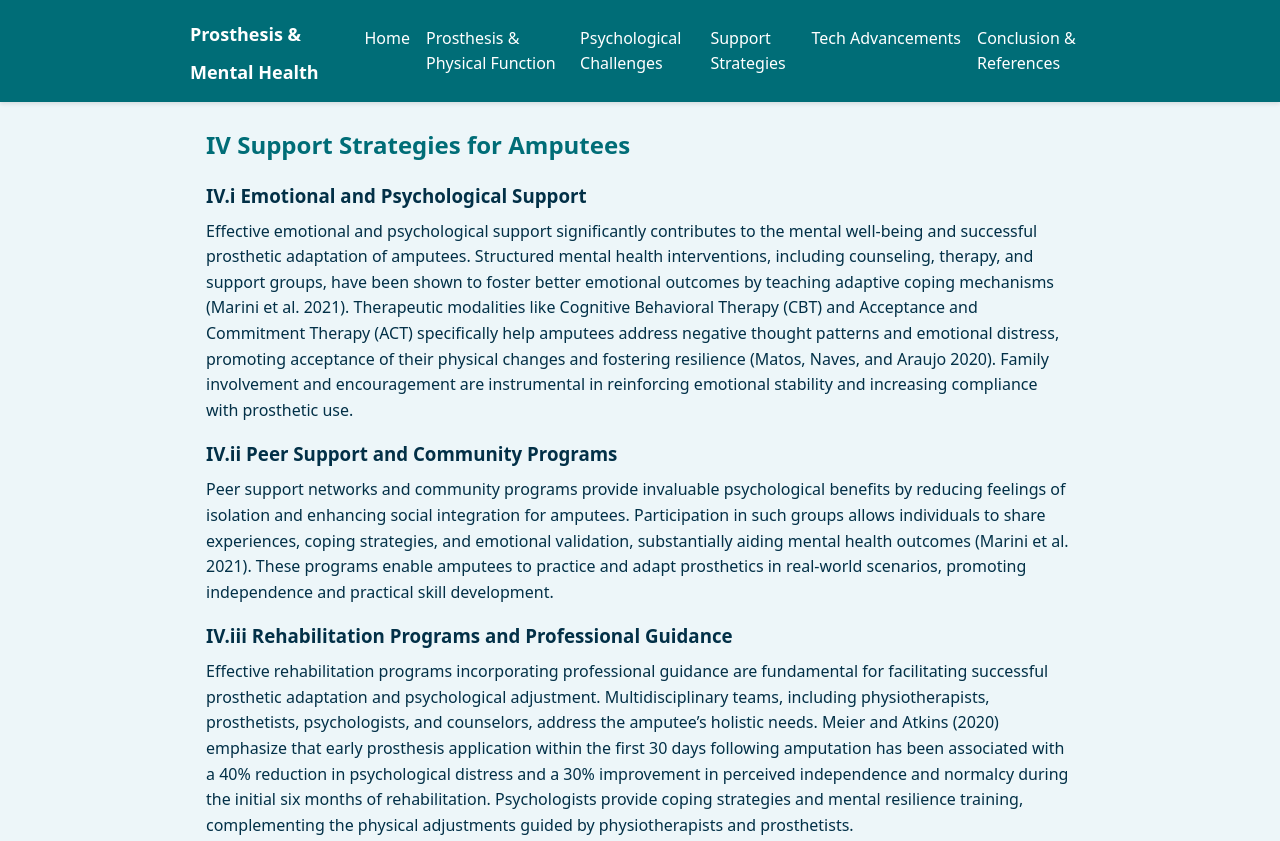
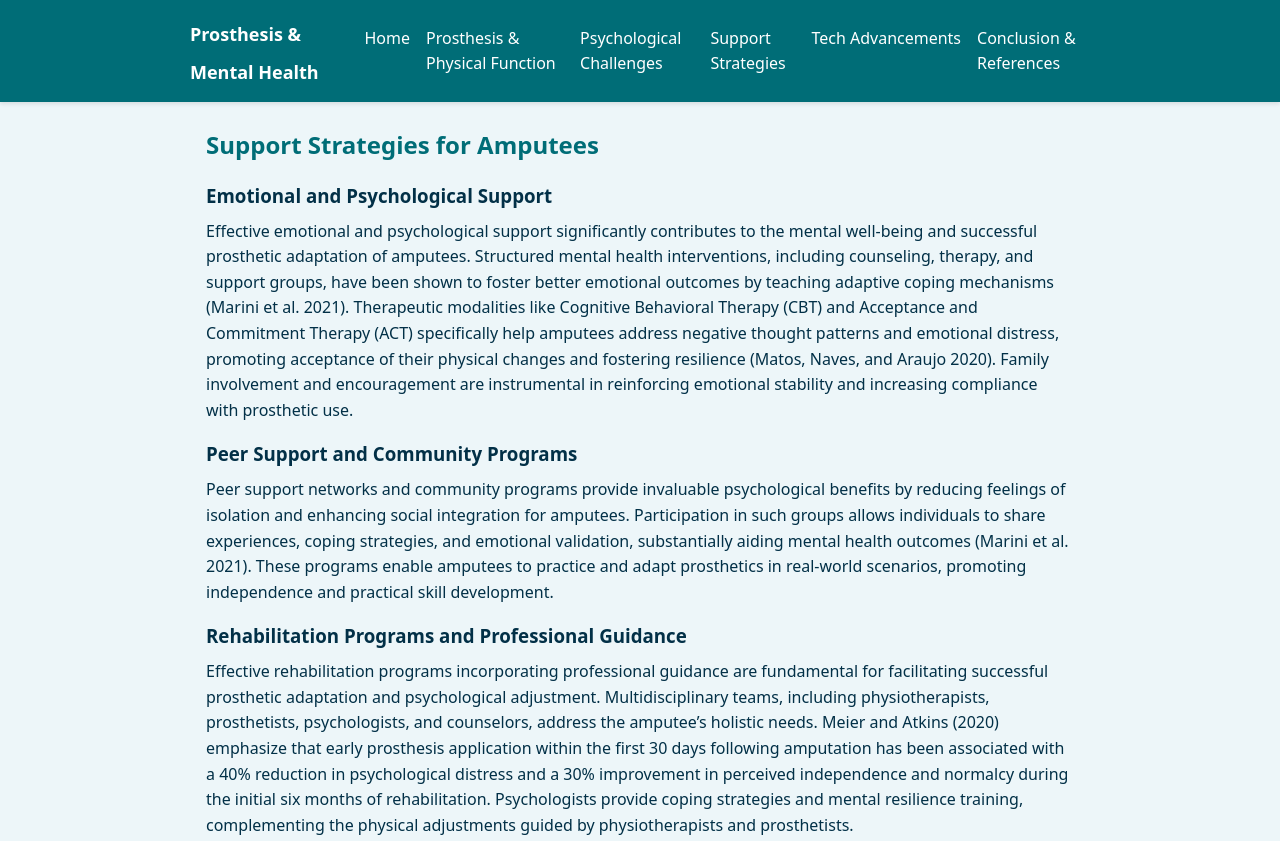
Before and after one commit to prosthesismental/prosthesismental.github.io, a plain HTML site: page support.html in a window 1280 px wide. Shown: the top 841 px of the page. Drawn offline with Linux system fonts and the light colour scheme.

Commit message:
Update support.html

```diff
--- a/support.html
+++ b/support.html
@@ -27,15 +27,15 @@
 <main>
 
 <section>
-  <h2>IV Support Strategies for Amputees</h2>
+  <h2>Support Strategies for Amputees</h2>
 
-  <h3>IV.i Emotional and Psychological Support</h3>
+  <h3>Emotional and Psychological Support</h3>
   <p>Effective emotional and psychological support significantly contributes to the mental well-being and successful prosthetic adaptation of amputees. Structured mental health interventions, including counseling, therapy, and support groups, have been shown to foster better emotional outcomes by teaching adaptive coping mechanisms (Marini et al. 2021). Therapeutic modalities like Cognitive Behavioral Therapy (CBT) and Acceptance and Commitment Therapy (ACT) specifically help amputees address negative thought patterns and emotional distress, promoting acceptance of their physical changes and fostering resilience (Matos, Naves, and Araujo 2020). Family involvement and encouragement are instrumental in reinforcing emotional stability and increasing compliance with prosthetic use.</p>
 
-  <h3>IV.ii Peer Support and Community Programs</h3>
+  <h3>Peer Support and Community Programs</h3>
   <p>Peer support networks and community programs provide invaluable psychological benefits by reducing feelings of isolation and enhancing social integration for amputees. Participation in such groups allows individuals to share experiences, coping strategies, and emotional validation, substantially aiding mental health outcomes (Marini et al. 2021). These programs enable amputees to practice and adapt prosthetics in real-world scenarios, promoting independence and practical skill development.</p>
 
-  <h3>IV.iii Rehabilitation Programs and Professional Guidance</h3>
+  <h3>Rehabilitation Programs and Professional Guidance</h3>
   <p>Effective rehabilitation programs incorporating professional guidance are fundamental for facilitating successful prosthetic adaptation and psychological adjustment. Multidisciplinary teams, including physiotherapists, prosthetists, psychologists, and counselors, address the amputee’s holistic needs. Meier and Atkins (2020) emphasize that early prosthesis application within the first 30 days following amputation has been associated with a 40% reduction in psychological distress and a 30% improvement in perceived independence and normalcy during the initial six months of rehabilitation. Psychologists provide coping strategies and mental resilience training, complementing the physical adjustments guided by physiotherapists and prosthetists.</p>
   <p><a class="button" href="technology.html">Advancements & Their Effects &rarr;</a></p>
 </section>
```
